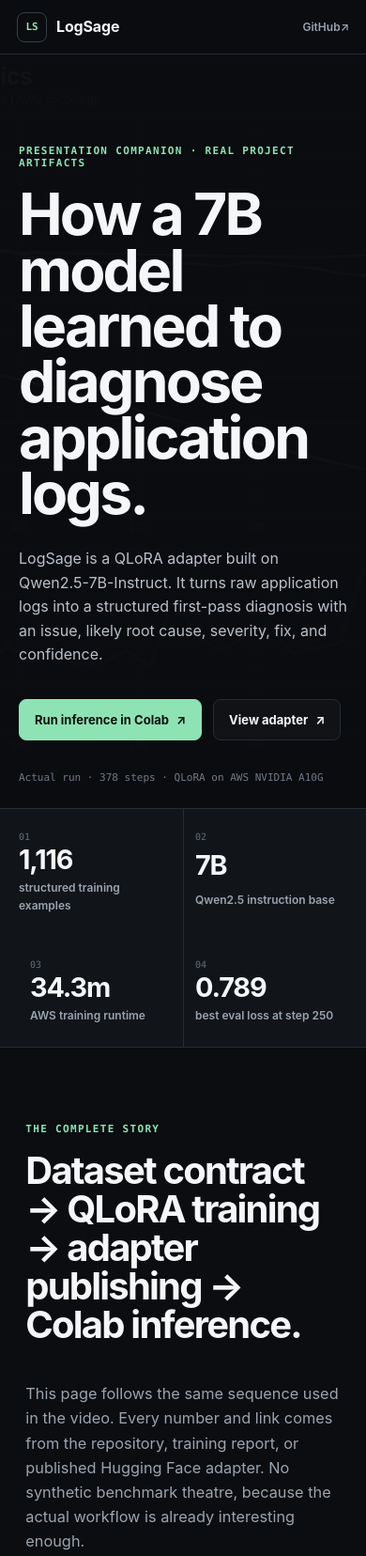
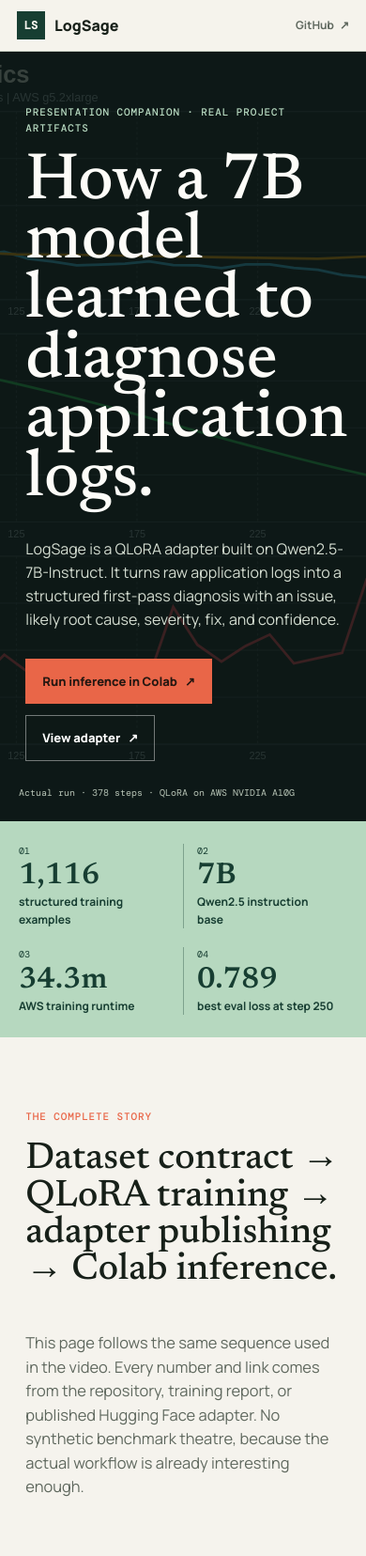
Before and after one commit to Auro-rium/logsage, a plain HTML site: page site/index.html in a window 390 px wide. Shown: the top 1656 px of the page at 94% size. Drawn offline with nearby package versions, Linux system fonts and the light colour scheme.

Commit message:
Revert presentation visual redesign

```diff
--- a/site/styles.css
+++ b/site/styles.css
@@ -1,224 +1,185 @@
 :root {
-  --bg: #0b0d10;
-  --surface: #11151a;
-  --surface-2: #171c22;
-  --text: #f4f6f8;
-  --muted: #9aa4af;
-  --line: #252c34;
-  --accent: #8ee3b5;
-  --accent-strong: #55c98f;
-  --code: #090b0e;
-  --sans: Inter, ui-sans-serif, system-ui, -apple-system, BlinkMacSystemFont, "Segoe UI", sans-serif;
-  --mono: "SFMono-Regular", Consolas, "Liberation Mono", monospace;
+  --paper: #f5f3ed;
+  --ink: #172019;
+  --muted: #5f685e;
+  --line: #cad0c5;
+  --forest: #173e32;
+  --mint: #b6d8bf;
+  --signal: #e96648;
+  --dark: #172019;
+  --code: #10261e;
+  --mono: "DM Mono", monospace;
+  --sans: "Manrope", sans-serif;
+  --serif: "Newsreader", serif;
 }
 
 * { box-sizing: border-box; }
+
 html { scroll-behavior: smooth; }
+
 body {
   margin: 0;
-  background: var(--bg);
-  color: var(--text);
+  background: var(--paper);
+  color: var(--ink);
   font-family: var(--sans);
-  line-height: 1.6;
-  -webkit-font-smoothing: antialiased;
+  line-height: 1.55;
 }
+
 a { color: inherit; }
 
 .site-header {
+  align-items: center;
+  background: rgba(245, 243, 237, 0.95);
+  border-bottom: 1px solid var(--line);
+  display: grid;
+  grid-template-columns: 1fr auto 1fr;
+  gap: 24px;
+  padding: 14px clamp(18px, 4vw, 64px);
   position: sticky;
   top: 0;
   z-index: 20;
-  display: grid;
-  grid-template-columns: 1fr auto 1fr;
-  align-items: center;
-  gap: 24px;
-  min-height: 64px;
-  padding: 0 clamp(20px, 5vw, 72px);
-  background: rgba(11, 13, 16, 0.9);
-  border-bottom: 1px solid var(--line);
-  backdrop-filter: blur(16px);
 }
-.brand, .site-header nav, .header-link { display: flex; align-items: center; }
-.brand { gap: 10px; font-weight: 700; text-decoration: none; letter-spacing: -0.01em; }
-.brand-mark {
-  display: inline-flex;
-  width: 32px;
-  height: 32px;
-  align-items: center;
-  justify-content: center;
-  border: 1px solid #36404a;
-  border-radius: 8px;
-  color: var(--accent);
-  font: 700 11px var(--mono);
-}
-.site-header nav { gap: 28px; }
-.site-header nav a, .header-link {
-  color: var(--muted);
-  font-size: 13px;
-  font-weight: 600;
-  text-decoration: none;
-  transition: color .2s ease;
-}
-.site-header nav a:hover, .header-link:hover { color: var(--text); }
-.header-link { justify-self: end; }
+
+.brand, .site-header nav, .header-link { align-items: center; display: flex; }
+.brand { gap: 10px; font-weight: 800; text-decoration: none; }
+.brand-mark { align-items: center; background: var(--forest); color: var(--paper); display: inline-flex; font-family: var(--mono); font-size: 12px; height: 30px; justify-content: center; width: 30px; }
+.site-header nav { gap: 24px; font-size: 13px; font-weight: 700; }
+.site-header nav a, .header-link { color: var(--muted); text-decoration: none; }
+.site-header nav a:hover, .header-link:hover { color: var(--forest); }
+.header-link { justify-self: end; font-size: 13px; font-weight: 700; gap: 6px; }
 
 .hero {
+  background: var(--dark);
+  color: #fdfcf8;
+  min-height: min(760px, calc(100vh - 59px));
+  overflow: hidden;
+  padding: clamp(56px, 10vw, 140px) clamp(20px, 7vw, 110px) 64px;
   position: relative;
   display: flex;
-  min-height: 720px;
   align-items: flex-end;
-  overflow: hidden;
-  padding: 120px clamp(20px, 7vw, 108px) 84px;
-  border-bottom: 1px solid var(--line);
-  background: var(--bg);
 }
+
 .hero-chart {
+  height: 100%;
+  inset: 0;
+  object-fit: cover;
+  opacity: 0.58;
   position: absolute;
-  inset: 0 0 0 auto;
-  width: min(56vw, 860px);
-  height: 100%;
-  object-fit: cover;
-  opacity: .23;
-  filter: grayscale(1) contrast(1.1);
+  width: 100%;
 }
-.hero-shade {
-  position: absolute;
-  inset: 0;
-  background: linear-gradient(90deg, var(--bg) 0%, rgba(11,13,16,.96) 48%, rgba(11,13,16,.58) 100%);
-}
-.hero-content { position: relative; z-index: 1; max-width: 820px; }
-.eyebrow, .section-kicker {
-  margin: 0 0 18px;
-  color: var(--accent);
-  font: 600 11px/1.2 var(--mono);
-  letter-spacing: .12em;
-  text-transform: uppercase;
-}
-.hero h1, h2, .timeline-item h3, .inference-copy h3 {
-  margin: 0;
-  font-family: var(--sans);
-  font-weight: 700;
-  letter-spacing: -.045em;
-}
-.hero h1 { max-width: 920px; font-size: clamp(3.4rem, 7vw, 7rem); line-height: .95; }
-.hero-copy { max-width: 700px; margin: 28px 0 34px; color: #b8c1ca; font-size: clamp(1rem, 1.6vw, 1.22rem); }
+
+.hero-shade { background: rgba(12, 24, 17, 0.66); inset: 0; position: absolute; }
+.hero-content { max-width: 790px; position: relative; z-index: 1; }
+.eyebrow, .section-kicker { font-family: var(--mono); font-size: 11px; font-weight: 500; letter-spacing: 0.08em; text-transform: uppercase; }
+.eyebrow { color: var(--mint); margin: 0 0 18px; }
+.hero h1 { font-family: var(--serif); font-size: clamp(3.5rem, 8vw, 7.6rem); font-weight: 500; letter-spacing: 0; line-height: 0.9; margin: 0; max-width: 850px; }
+.hero-copy { color: #d4ddd1; font-size: clamp(1rem, 1.6vw, 1.25rem); max-width: 610px; margin: 30px 0; }
 .hero-actions, .closing-actions { display: flex; flex-wrap: wrap; gap: 12px; }
-.button {
-  display: inline-flex;
-  align-items: center;
-  gap: 8px;
-  min-height: 44px;
-  padding: 0 16px;
-  border: 1px solid var(--line);
-  border-radius: 8px;
-  font-size: 13px;
-  font-weight: 700;
-  text-decoration: none;
-  transition: transform .2s ease, border-color .2s ease, background .2s ease;
-}
-.button:hover { transform: translateY(-1px); border-color: #45515e; }
-.button-primary { background: var(--accent); color: #07110c; border-color: var(--accent); }
-.button-primary:hover { background: var(--accent-strong); }
-.button-secondary { background: rgba(255,255,255,.025); color: var(--text); }
-.hero-caption { position: absolute; z-index: 1; right: clamp(20px, 7vw, 108px); bottom: 26px; color: #6f7a85; font: 11px var(--mono); }
+.button { align-items: center; border: 1px solid transparent; display: inline-flex; font-size: 13px; font-weight: 800; gap: 8px; padding: 13px 17px; text-decoration: none; }
+.button-primary { background: var(--signal); color: #251711; }
+.button-primary:hover { background: #ef7f62; }
+.button-secondary { border-color: rgba(255,255,255,0.42); color: #fff; }
+.button-secondary:hover { border-color: #fff; }
+.hero-caption { bottom: 22px; color: #b8c5b7; font-family: var(--mono); font-size: 10px; position: absolute; right: clamp(20px, 7vw, 110px); z-index: 1; }
 
-.signal-strip {
-  display: grid;
-  grid-template-columns: repeat(4, 1fr);
-  padding: 0 clamp(20px, 7vw, 108px);
-  background: var(--surface);
-  border-bottom: 1px solid var(--line);
-}
-.signal-strip div { display: grid; gap: 5px; padding: 30px 24px; border-left: 1px solid var(--line); }
-.signal-strip div:first-child { border-left: 0; padding-left: 0; }
-.signal-strip span { color: #626d78; font: 10px var(--mono); }
-.signal-strip strong { font-size: clamp(1.8rem, 3vw, 2.8rem); line-height: 1; letter-spacing: -.04em; }
-.signal-strip small { color: var(--muted); font-size: 12px; font-weight: 600; }
+.signal-strip { background: var(--mint); display: grid; grid-template-columns: repeat(4, 1fr); padding: 28px clamp(20px, 7vw, 110px); }
+.signal-strip div { border-left: 1px solid rgba(23, 62, 50, 0.35); display: grid; gap: 3px; padding: 0 20px; }
+.signal-strip div:first-child { border: 0; padding-left: 0; }
+.signal-strip span { color: var(--forest); font-family: var(--mono); font-size: 10px; }
+.signal-strip strong { color: var(--forest); font-family: var(--serif); font-size: clamp(1.8rem, 3vw, 3rem); font-weight: 600; line-height: 1; }
+.signal-strip small { color: var(--forest); font-size: 12px; font-weight: 700; }
 
-.section { padding: clamp(80px, 10vw, 136px) clamp(20px, 7vw, 108px); }
+.section { padding: clamp(76px, 10vw, 140px) clamp(20px, 7vw, 110px); }
+.section-kicker { color: var(--signal); margin-bottom: 18px; }
 .intro { border-bottom: 1px solid var(--line); }
-.intro-grid, .training-heading, .inference-grid, .observability, .limits { display: grid; gap: clamp(40px, 7vw, 96px); }
-.intro-grid { grid-template-columns: 1.15fr .85fr; }
-h2 { font-size: clamp(2.5rem, 5vw, 4.9rem); line-height: 1.02; }
-.intro-grid p, .training-heading > p, .inference-copy p, .obs-copy > p, .limits-list p, .closing > p { margin: 0; color: var(--muted); font-size: 1.02rem; }
+.intro-grid { display: grid; gap: 44px; grid-template-columns: minmax(0, 1.15fr) minmax(260px, 0.85fr); }
+h2 { font-family: var(--serif); font-size: clamp(2.5rem, 5vw, 5rem); font-weight: 500; letter-spacing: 0; line-height: 0.98; margin: 0; }
+.intro-grid p, .training-heading > p, .inference-copy p, .obs-copy > p, .limits-list p, .closing > p { color: var(--muted); font-size: 1.03rem; margin: 0; }
 
 .timeline { padding-top: 28px; }
-.timeline-item {
-  display: grid;
-  grid-template-columns: 72px minmax(0, 1fr) 150px;
-  gap: 24px;
-  padding: 38px 0;
-  border-bottom: 1px solid var(--line);
-}
-.timeline-index { padding-top: 7px; color: #66717c; font: 12px var(--mono); }
-.timeline-item h3 { margin-bottom: 12px; font-size: clamp(1.8rem, 3vw, 2.8rem); line-height: 1.05; }
-.timeline-item p:not(.eyebrow) { max-width: 760px; margin: 0; color: var(--muted); }
-code { padding: 2px 5px; border-radius: 4px; background: #171d23; color: #c7f5da; font-family: var(--mono); font-size: .86em; }
-.timeline-fact { display: grid; align-content: start; justify-items: end; gap: 4px; text-align: right; }
-.timeline-fact strong { font-size: 1.9rem; letter-spacing: -.04em; }
-.timeline-fact span { max-width: 140px; color: #77828e; font-size: 11px; font-weight: 600; }
+.timeline-item { border-bottom: 1px solid var(--line); display: grid; gap: 24px; grid-template-columns: 76px minmax(0, 1fr) 155px; padding: 40px 0; }
+.timeline-index { color: var(--signal); font-family: var(--mono); font-size: 12px; padding-top: 8px; }
+.timeline-item h3 { font-family: var(--serif); font-size: clamp(1.9rem, 3.2vw, 3rem); font-weight: 500; line-height: 1; margin: 0 0 14px; }
+.timeline-item p:not(.eyebrow) { color: var(--muted); margin: 0; max-width: 740px; }
+code { background: rgba(23, 62, 50, 0.09); color: var(--forest); font-family: var(--mono); font-size: 0.87em; padding: 2px 4px; }
+.timeline-fact { align-content: start; display: grid; gap: 3px; justify-items: end; text-align: right; }
+.timeline-fact strong { color: var(--forest); font-family: var(--serif); font-size: 2.2rem; font-weight: 600; line-height: 1; }
+.timeline-fact span { color: var(--muted); font-size: 11px; font-weight: 700; max-width: 140px; }
 .timeline-final { border-bottom: 0; }
 
-.training { background: var(--surface); border-block: 1px solid var(--line); }
-.training-heading { grid-template-columns: 1.2fr .8fr; align-items: end; margin-bottom: 42px; }
+.training { background: #e6e8e0; }
+.training-heading { align-items: end; display: grid; gap: 44px; grid-template-columns: 1.2fr 0.8fr; margin-bottom: 44px; }
 .metrics-figure { margin: 0; }
-.metrics-figure img { display: block; width: 100%; max-height: 720px; object-fit: contain; border: 1px solid var(--line); border-radius: 12px; background: #0d1013; }
-figcaption { margin-top: 14px; color: #7f8a95; font-size: 13px; }
-.metric-notes { display: grid; grid-template-columns: repeat(4, 1fr); margin-top: 34px; border-top: 1px solid var(--line); }
-.metric-notes article { display: grid; gap: 6px; padding: 22px 20px 0; border-right: 1px solid var(--line); }
+.metrics-figure img { background: var(--dark); display: block; max-height: 720px; object-fit: contain; width: 100%; }
+figcaption { color: var(--muted); font-size: 13px; margin-top: 12px; }
+.metric-notes { border-top: 1px solid var(--line); display: grid; grid-template-columns: repeat(4, 1fr); margin-top: 36px; }
+.metric-notes article { border-right: 1px solid var(--line); display: grid; gap: 6px; padding: 20px 20px 0; }
 .metric-notes article:first-child { padding-left: 0; }
 .metric-notes article:last-child { border-right: 0; }
-.metric-notes span { color: #747f8a; font-size: 12px; font-weight: 600; }
-.metric-notes strong { font-size: 1.55rem; letter-spacing: -.03em; }
+.metric-notes span { color: var(--muted); font-size: 12px; font-weight: 700; }
+.metric-notes strong { color: var(--forest); font-family: var(--serif); font-size: 1.8rem; font-weight: 600; }
 
-.inference { background: #0d1115; border-bottom: 1px solid var(--line); }
-.inference-grid { grid-template-columns: 1.15fr .85fr; margin-top: 46px; }
-.code-panel { overflow: hidden; border: 1px solid #29323b; border-radius: 12px; background: var(--code); }
-.code-top { display: flex; align-items: center; gap: 7px; padding: 13px 15px; border-bottom: 1px solid #20262d; background: #101419; }
-.code-top span { width: 8px; height: 8px; border-radius: 50%; background: #404b55; }
-.code-top code { margin-left: auto; padding: 0; background: transparent; color: #7f8b96; }
+.observability { align-items: center; display: grid; gap: clamp(40px, 8vw, 100px); grid-template-columns: 0.85fr 1.15fr; }
+.obs-copy h2, .inference-heading h2 { margin-bottom: 25px; }
+.obs-copy ul { color: var(--forest); display: grid; font-size: 14px; gap: 10px; padding-left: 18px; }
+.tensorboard-figure { margin: 0; }
+.tensorboard-figure img { border: 1px solid var(--line); display: block; width: 100%; }
+
+.inference { background: var(--forest); color: #f9fbf6; }
+.inference .section-kicker { color: #d4f1b5; }
+.inference-heading { max-width: 800px; }
+.inference-grid { align-items: start; display: grid; gap: clamp(40px, 7vw, 100px); grid-template-columns: 1.15fr 0.85fr; margin-top: 48px; }
+.code-panel { background: var(--code); border: 1px solid rgba(226, 246, 220, 0.25); overflow: hidden; }
+.code-top { align-items: center; background: rgba(255,255,255,0.06); display: flex; gap: 7px; padding: 13px 15px; }
+.code-top span { background: #ff816c; border-radius: 50%; height: 8px; width: 8px; }
+.code-top span:nth-child(2) { background: #f3c454; }
+.code-top span:nth-child(3) { background: #8dc699; }
+.code-top code { background: transparent; color: #bfd6be; margin-left: auto; padding: 0; }
 pre { margin: 0; overflow-x: auto; padding: 28px; }
-pre code { padding: 0; background: transparent; color: #dce3e9; font-size: 13px; line-height: 1.8; }
-.code-muted { color: #6f7b86; }
-.inference-copy h3 { margin-bottom: 16px; font-size: 2.1rem; line-height: 1.06; }
-dl { margin: 28px 0; border-top: 1px solid var(--line); }
-dl div { display: grid; grid-template-columns: 96px 1fr; gap: 14px; padding: 13px 0; border-bottom: 1px solid var(--line); }
-dt { color: var(--accent); font: 11px var(--mono); }
-dd { margin: 0; color: #c1c9d0; font-size: 13px; }
-.text-link { color: var(--accent); font-size: 13px; font-weight: 700; text-decoration: none; }
+pre code { background: transparent; color: #e8f1e5; font-size: 13px; line-height: 1.75; padding: 0; }
+.code-muted { color: #86a38b; }
+.code-string { color: #d6e694; }
+.inference-copy h3 { font-family: var(--serif); font-size: 2.2rem; font-weight: 500; line-height: 1; margin: 0 0 18px; }
+.inference-copy p { color: #c9d6c9; }
+dl { border-top: 1px solid rgba(255,255,255,0.2); margin: 28px 0; }
+dl div { border-bottom: 1px solid rgba(255,255,255,0.2); display: grid; gap: 12px; grid-template-columns: 95px 1fr; padding: 12px 0; }
+dt { color: #d4f1b5; font-family: var(--mono); font-size: 11px; }
+dd { color: #e9eee7; font-size: 13px; margin: 0; }
+.text-link { color: #d4f1b5; font-size: 13px; font-weight: 800; text-decoration: none; }
 
-.observability { grid-template-columns: .85fr 1.15fr; align-items: start; }
-.obs-copy ul { display: grid; gap: 12px; padding-left: 18px; color: #c9d0d6; font-size: 14px; }
-.limits { grid-template-columns: 1fr 1fr; border-bottom: 1px solid var(--line); }
-.limits-list { display: grid; gap: 28px; }
+.limits { border-bottom: 1px solid var(--line); display: grid; gap: 80px; grid-template-columns: 1fr 1fr; }
+.limits-list { display: grid; gap: 30px; }
+.closing { background: var(--signal); color: #231811; text-align: center; }
+.closing .section-kicker { color: #6c2e21; }
+.closing h2 { margin: 0 auto 26px; max-width: 900px; }
+.closing > p { color: #4e2920; margin: 0 auto; max-width: 680px; }
+.closing-actions { justify-content: center; margin-top: 32px; }
+.closing .button-primary { background: var(--forest); color: #f7faf3; }
+.closing .button-secondary { border-color: rgba(35,24,17,0.44); color: #231811; }
+.closing .button-secondary:hover { border-color: #231811; }
+.site-footer { color: var(--muted); display: flex; font-family: var(--mono); font-size: 10px; justify-content: space-between; padding: 20px clamp(20px, 7vw, 110px); }
 
-.closing { text-align: center; background: var(--surface); border-bottom: 1px solid var(--line); }
-.closing h2 { max-width: 900px; margin: 0 auto 24px; }
-.closing > p { max-width: 700px; margin: 0 auto; }
-.closing-actions { justify-content: center; margin-top: 30px; }
-.site-footer { display: flex; justify-content: space-between; padding: 22px clamp(20px, 7vw, 108px); color: #66717c; font: 10px var(--mono); }
-
-@media (max-width: 860px) {
+@media (max-width: 820px) {
   .site-header { grid-template-columns: 1fr auto; }
   .site-header nav { display: none; }
-  .signal-strip, .metric-notes { grid-template-columns: repeat(2, 1fr); }
-  .intro-grid, .training-heading, .inference-grid, .observability, .limits { grid-template-columns: 1fr; }
+  .signal-strip, .metric-notes { grid-template-columns: repeat(2, 1fr); gap: 20px 0; }
+  .signal-strip div:nth-child(3) { border-left: 0; padding-left: 0; }
+  .metric-notes article:nth-child(3) { border-right: 0; padding-left: 0; }
+  .intro-grid, .training-heading, .observability, .inference-grid, .limits { grid-template-columns: 1fr; }
   .timeline-item { grid-template-columns: 42px 1fr; }
-  .timeline-fact { grid-column: 2; justify-items: start; text-align: left; }
-  .hero { min-height: 650px; }
-  .hero-chart { width: 100%; opacity: .15; }
-  .hero-shade { background: rgba(11,13,16,.83); }
+  .timeline-fact { grid-column: 2; justify-items: start; padding-top: 4px; text-align: left; }
+  .hero { min-height: 680px; }
+  .hero-caption { left: 20px; right: auto; }
 }
 
-@media (max-width: 540px) {
-  .site-header { min-height: 58px; padding: 0 18px; }
+@media (max-width: 520px) {
+  .site-header { padding: 12px 18px; }
   .header-link { font-size: 12px; }
-  .hero { padding: 96px 20px 72px; }
-  .hero h1 { font-size: clamp(3rem, 16vw, 4.6rem); }
-  .hero-caption { left: 20px; right: auto; }
-  .signal-strip { padding: 0 20px; }
-  .signal-strip div { padding: 24px 12px; }
-  .signal-strip div:nth-child(odd) { border-left: 0; }
-  .metric-notes article { border-right: 0; padding: 16px 0; }
+  .signal-strip { padding: 24px 20px; }
+  .signal-strip div { padding: 0 14px; }
+  .signal-strip div:nth-child(2) { border-right: 0; }
+  .signal-strip strong { font-size: 2rem; }
+  .metric-notes article { border-right: 0; padding: 14px 0; }
+  .hero h1 { font-size: clamp(3.2rem, 18vw, 5rem); }
   .site-footer { display: grid; gap: 8px; }
 }
```
